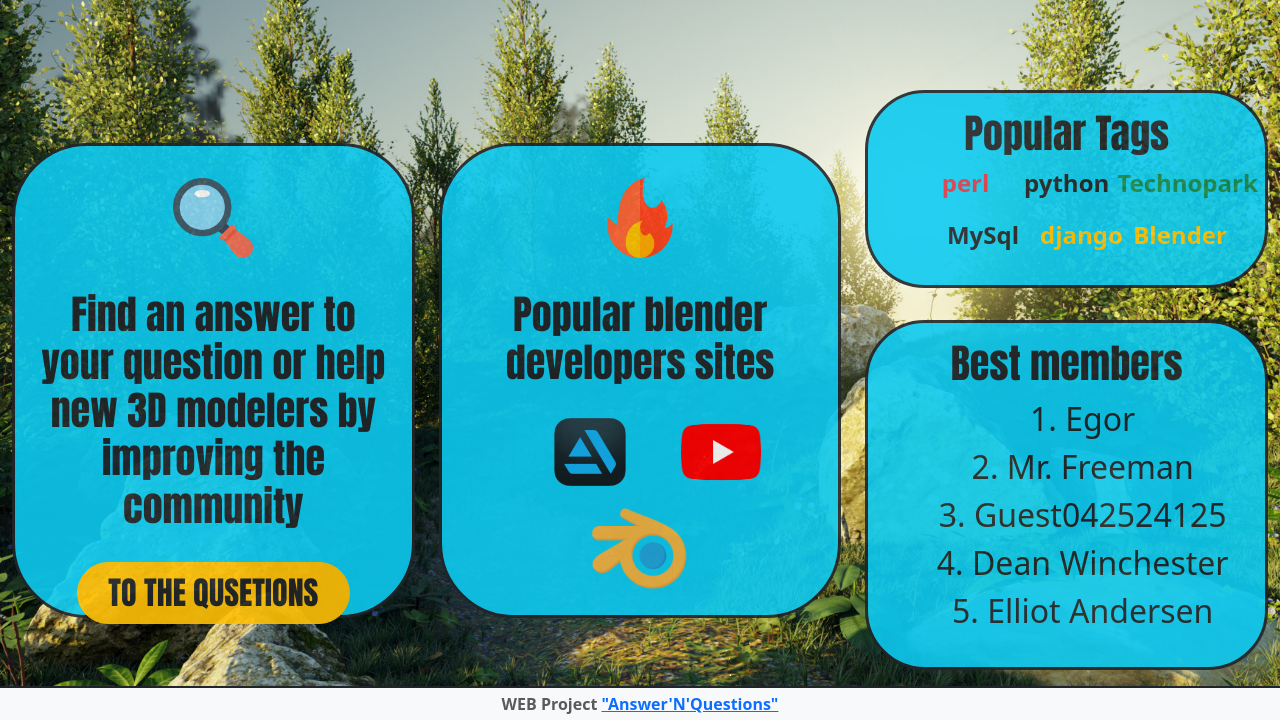
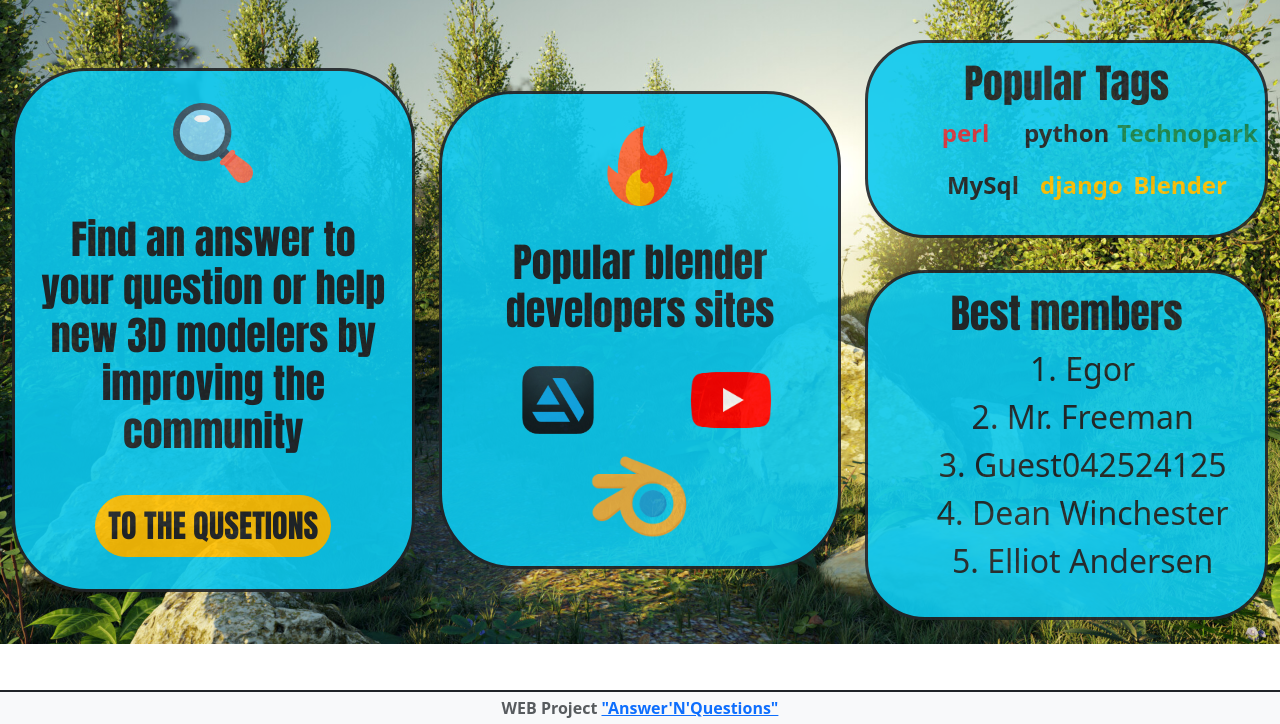
Before and after one commit to Butters7/Technopark_WEB_askme_davydov, a Python web app: template templates/base.html in a window 1280 px wide. Shown: the part 76-800 px from the top of the page. Run offline with Jinja, Linux system fonts and the light colour scheme; the template is opened without the code that fills it, so the values that code supplies are empty.

Commit message:
Final base.html

```diff
--- a/templates/base.html
+++ b/templates/base.html
@@ -4,13 +4,14 @@
   <head>
     <meta charset="UTF-8" />
     <title>QBlender - sites for blender developers</title>
+    <link rel="icon" href="../static/img/Blender.png" type="image/x-icon">
     <link href="../static/css/bootstrap.min.css" rel="stylesheet" />
     <link href="../static/css/my.css" rel="stylesheet" />
   </head>
 
   <body class="d-flex flex-column h-100 background-photo">
 
-    <header style="margin-bottom: 75px;">
+    <header style="margin-bottom: 25px;">
       <!-- Creating navbar -->
       <nav class="navbar navbar-expand-md fixed-top border-bottom border-2 border-dark" style="background-color: rgb(237, 239, 239)">
         <div class="container-fluid">
@@ -45,21 +46,21 @@
         <div class="container-fluid">
           <div class="row justify-content-center align-items-center d-flex">
             <div class="col-4 col-sm-4">
-              <div class="bg-info border border-dark border-3 p-3 text-center" style="border-radius: 75px; height: 475px; opacity: 90%;">
+              <div class="bg-info border border-dark border-3 p-3 text-center" style="min-height: fit-content; border-radius: 75px; opacity: 90%;">
                 <img class="mt-3 mb-3 ms-3 me-3" src="../static/img/Magnifier 2.png" alt="Magnifier" width="80" height="80">
                 <h1 class="mt-3 mb-3 impact-font">Find an answer to your question or help new 3D modelers by improving the community</h2>
-                <a class="mt-3 mb-3 rounded-pill btn btn-warning ms-1 me-1 impact-font text-lg text-dark" style="width: 75%; font-size: xx-large;" href="./question.html" role="button">TO THE QUSETIONS</a>
+                <a class="mt-4 mb-3 rounded-pill btn btn-warning ms-1 me-1 impact-font text-lg text-dark" style="min-width: fit-content; font-size: xx-large;" href="./question.html" role="button">TO THE QUSETIONS</a>
               </div>
             </div>
             <div class="col-4 col-sm-4">
-              <div class="bg-info border border-dark border-3 p-3 text-center" style="border-radius: 75px; height: 475px; opacity: 90%;">
+              <div class="bg-info border border-dark border-3 p-3 text-center" style="min-height: fit-content; border-radius: 75px; opacity: 90%;">
                 <img class="mt-3 mb-3 ms-3 me-3" src="../static/img/Fire.png" alt="Fire" width="80" height="80">
                 <h1 class="mt-3 mb-3 impact-font">Popular blender developers sites</h2>
-                <div class="row justify-content-center">
-                  <div class="col-md-3 col-md-5">
+                <div class="d-flex flex-wrap justify-content-center">
+                  <div class="col-4 col-md-6 col-sm-12">
                     <a href="https://www.artstation.com/" target="_blank"><img src="../static/img/ArtStation.png" alt="ArtStation" width="200" height="100"></a>
                   </div>
-                  <div class="col-md-3 col-md-5">
+                  <div class="col-4 col-md-6 col-sm-12">
                     <a href="https://www.youtube.com/@blenderguru" target="_blank"><img src="../static/img/YouTube.png" alt="YouTube" width="100" height="100"></a>
                   </div>
                 </div>
@@ -68,32 +69,32 @@
             </div>
             <div class="col-4 col-sm-4">
               <div class="d-flex flex-column">
-                <div class="bg-info border border-dark border-3 p-3 text-center mt-3 mb-3" style="border-radius: 60px; opacity: 90%;">
+                <div class="bg-info border border-dark border-3 p-3 text-center mt-3 mb-3" style="min-height: fit-content; border-radius: 60px; opacity: 90%;">
                   <h1 class="impact-font">Popular Tags</h2>
                   <div class="row justify-content-center me-1">
-                    <div class="col-3 col-md-3">
+                    <div class="col-3 col-md-3 col-sm-12">
                       <p class="text-danger" style="font-weight: bolder; font-size: 150%;">perl</p>
                     </div>
-                    <div class="col-3 col-md-3">
+                    <div class="col-3 col-md-3 col-sm-12">
                       <p style="font-weight: bolder; font-size: 150%;">python</p>
                     </div>
-                    <div class="col-3 col-md-3">
+                    <div class="col-3 col-md-3 col-sm-12">
                       <p class="text-success" style="font-weight: bolder; font-size: 150%;">Technopark</p>
                     </div>
                   </div>
                   <div class="row justify-content-center ms-1">
-                    <div class="col-3 col-md-3">
+                    <div class="col-3 col-md-3 col-sm-12">
                       <p style="font-weight: bolder; font-size: 150%;">MySql</p>
                     </div>
-                    <div class="col-3 col-md-3">
+                    <div class="col-3 col-md-3 col-sm-12">
                       <p class="text-warning" style="font-weight: bolder; font-size: 150%;">django</p>
                     </div>
-                    <div class="col-3 col-md-3">
+                    <div class="col-3 col-md-3 col-sm-12">
                       <p class="text-warning" style="font-weight: bolder; font-size: 150%;">Blender</p>
                     </div>
                   </div>
                 </div>
-                <div class="bg-info border border-dark border-3 p-3 text-center mt-3 mb-3 " style="border-radius: 60px; opacity: 90%;">
+                <div class="bg-info border border-dark border-3 p-3 text-center mt-3 mb-3 " style="min-height: fit-content; border-radius: 60px; opacity: 90%;">
                   <h1 class="impact-font">Best members</h2>
                     <ol class="list-group-numbered text-center">
                       <li class="list-group-item" style="font-size: 200%;">Egor</li>
@@ -111,7 +112,7 @@
 
   </body>
 
-  <footer class="footer mt-auto py-1 bg-body-tertiary border-top border-2 border-dark" style="background-color: rgb(172, 170, 170); text-align:center; font-weight:bold;">
+  <footer class="footer fixed-down py-1 bg-body-tertiary border-top border-2 border-dark" style="background-color: rgb(172, 170, 170); text-align:center; font-weight:bold; position: fixed; bottom: 0; width: 100%;">
     <div class="container">
       <span class="text-body-secondary">WEB Project <a href="https://github.com/Butters7/Technopark_WEB_askme_davydov" target="_blank">"Answer'N'Questions"</a></span>
     </div>
```
